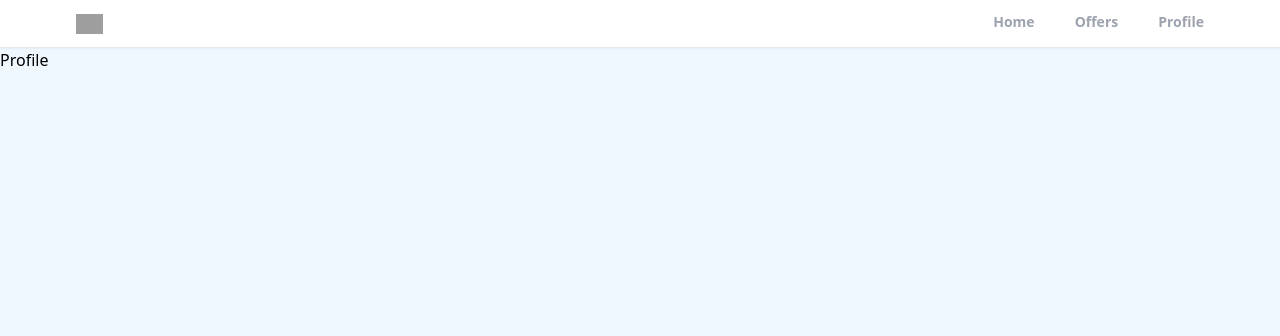
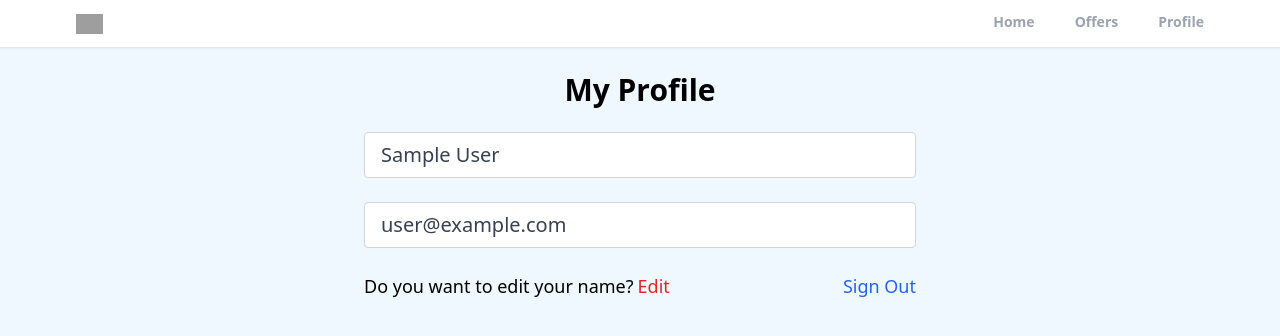
Before and after one commit to carlogy/realtor-clone, a React (Create React App) app: page /profile in a window 1280 px wide. Shown: the top 336 px of the page. Built offline with nearby package versions, Linux system fonts and the light colour scheme; no server answers; sample sign-in values are in the browser's storage; grey boxes are pictures that could not be loaded.

Commit message:
added privateroute and signout functionality.

```diff
--- a/src/App.js
+++ b/src/App.js
@@ -5,10 +5,12 @@
 import SignUp from "./pages/SignUp";
 import Offers from "./pages/Offers";
 import ForgotPassword from "./pages/ForgotPassword";
+import PrivateRoute from "./components/PrivateRoute";
 import Header from "./components/Header";
 import React from 'react';
 import { ToastContainer, toast } from 'react-toastify';
 import 'react-toastify/dist/ReactToastify.css';
+
 
 
 
@@ -20,7 +22,9 @@
        <Header/>
         <Routes>
           <Route path="/" element={<Home/>}/>
-          <Route path="/Profile" element={<Profile/>}/>
+          <Route path="/profile" element={<PrivateRoute />}>
+            <Route path="/profile" element={<Profile/>}/>
+          </Route>
           <Route path="/sign-in" element={<SignIn/>}/>
           <Route path="/sign-up" element={<SignUp/>}/>
           <Route path="/forgot-password" element={<ForgotPassword/>}/>
--- /dev/null
+++ b/src/components/PrivateRoute.jsx
@@ -0,0 +1,13 @@
+import React from 'react'
+import { Outlet, Navigate } from 'react-router-dom';
+import {useAuthStatus} from "../hooks/useAuthStatus"
+
+export default function PrivateRoute() {
+    const {loggedIn, checkingStatus} = useAuthStatus();
+    if(checkingStatus){
+        return <h3>Loading...</h3>
+    }
+  return loggedIn ? <Outlet/> : <Navigate to="/sign-in" />
+
+
+}
--- /dev/null
+++ b/src/hooks/useAuthStatus.jsx
@@ -0,0 +1,19 @@
+import { getAuth, onAuthStateChanged } from 'firebase/auth'
+import React, { useEffect, useState } from 'react'
+
+export  function useAuthStatus() {
+    const [loggedIn, setLoggedIn] = useState(false)
+    const [checkingStatus, setCheckingStatus] = useState(true)
+
+    useEffect(()=> {
+        const auth = getAuth()
+        onAuthStateChanged(auth, (user)=> {
+            if(user){
+                setLoggedIn(true)
+            }
+            setCheckingStatus(false)
+        })
+    }, []);
+  return {loggedIn, checkingStatus}
+
+}
--- a/src/pages/Profile.jsx
+++ b/src/pages/Profile.jsx
@@ -1,7 +1,38 @@
-import React from 'react'
+import { getAuth, signOut } from 'firebase/auth';
+import React, { useState } from 'react'
+import { useNavigate } from 'react-router-dom';
 
 export default function Profile() {
+  const auth = getAuth()
+  const [formData, setFormData] = useState({
+    name: auth.currentUser.displayName,
+    email: auth.currentUser.email,
+  });
+    const {name, email} = formData;
+
+    const navigate = useNavigate();
+    function onLogOut() {
+     auth.signOut();
+     navigate("/")
+    }
   return (
-    <div>Profile</div>
+    <>
+    <section className='max-w-6xl mx-auto flex justify bg-center items-center flex-col'>
+      <h1 className='text-3xl text-center mt-6 font-bold'>My Profile</h1>
+      <div className='w-full md:w-[50%] mt-6 px-3'>
+        <form>
+          <input type='text' id='name' value={name} disabled
+          className='w-full px-4 py-2 text-xl text-gray-700 bg-white border border-gray-300 rounded transition ease-in-out mb-6'/>
+          <input type='email' id='email' value={email} disabled
+          className='w-full px-4 py-2 text-xl text-gray-700 bg-white border border-gray-300 rounded transition ease-in-out  mb-6'/>
+          <div className='flex justify-between whitespace-nowrap text-sm sm:text-lg'>
+            <p className='flex items-center mb-6'>Do you want to edit your name?
+              <span className='text-red-600 hover:text-red-700 transition ease-in-out duration-200 ml-1 cursor-pointer'>Edit</span></p>
+              <p onClick={onLogOut} className='text-blue-600 hover:text-blue-800 transition ease-in-out duration-200 cursor-pointer'>Sign Out</p>
+          </div>
+        </form>
+      </div>
+    </section>
+    </>
   )
 }
```
